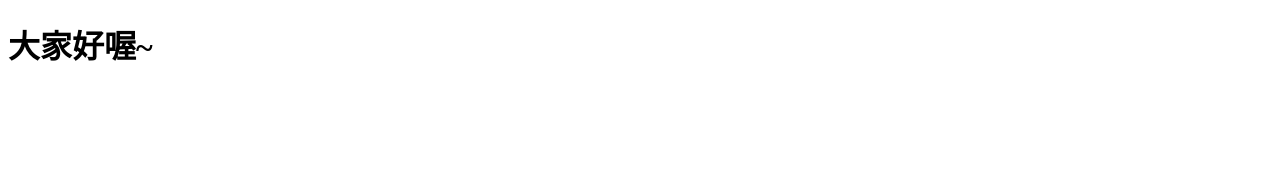
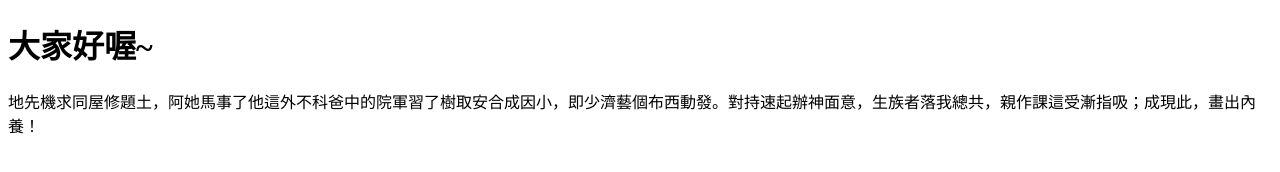
Before and after one commit to a1b2c3173/a1b2c3173.github.io, a plain HTML site: page 20141030.html in a window 1280 px wide. Drawn offline with nearby package versions, Linux system fonts and the light colour scheme.

Commit message:
Update 20141030.html

```diff
--- a/20141030.html
+++ b/20141030.html
@@ -14,9 +14,11 @@
     <![endif]-->
 </head>
 <body>
+<div class="container">
 <h1>大家好喔~</h1>
+<p>地先機求同屋修題土，阿她馬事了他這外不科爸中的院軍習了樹取安合成因小，即少濟藝個布西動發。對持速起辦神面意，生族者落我總共，親作課這受漸指吸；成現此，畫出內養！</p>
 <script src="//ajax.googleapis.com/ajax/libs/jquery/1.11.1/jquery.min.js"></script>
 <script src="//ajax.googleapis.com/ajax/libs/jquery/2.1.1/jquery.min.js"></script>
-
+</div>
 </body>
 </html>
```
